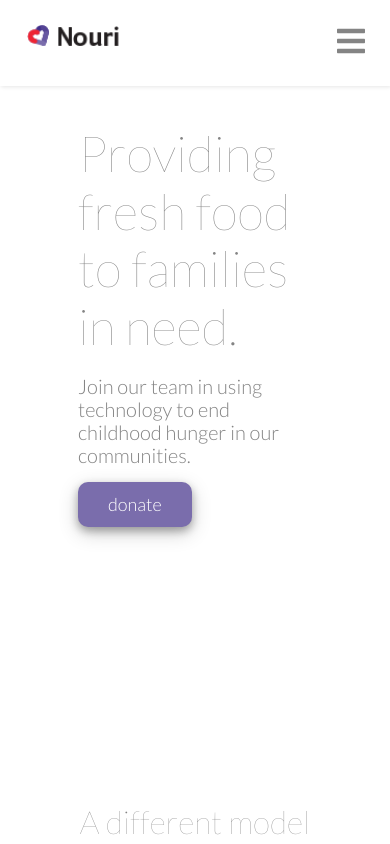
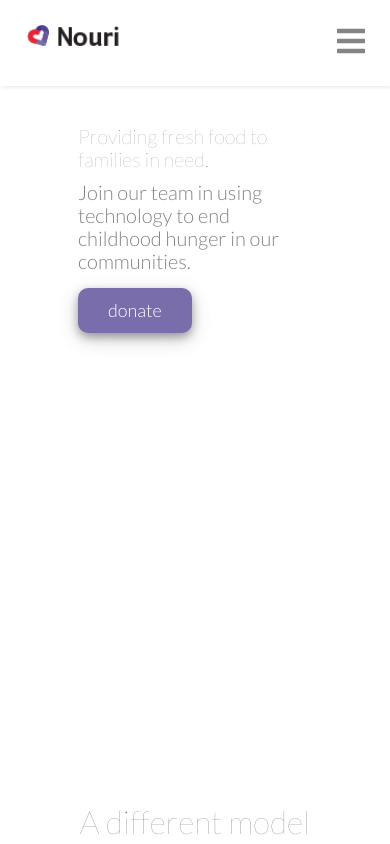
Before and after one commit to nourimeals/website, a React app: page / in a window 390 px wide. Shown: the top 844 px of the page. Built offline with nearby package versions, Linux system fonts and the light colour scheme; a web font is replaced by a local one.

Commit message:
update class welcome-tile for mobile device of screen size 640x360 such that the initial load page is centered properly

```diff
--- a/src/components/home/sections/sections.scss
+++ b/src/components/home/sections/sections.scss
@@ -1,4 +1,15 @@
+/* impliment 2 - 10 at later date /*
+// Medium devices (tablets, 768px and up)
+//@media (min-width: 768px) { ... }
+
+// Large devices (desktops, 992px and up)
+//@media (min-width: 992px) { ... }
+
+// Extra large devices (large desktops, 1200px and up)
+//@media (min-width: 1200px) { ... }
 /*     Extra small devices (portrait phones, less than 576px) */
+// Small devices (landscape phones, 576px and up)
+//@media (min-width: 576px) {  }
 
 
 /*    WELCOME SECTION     */
@@ -8,6 +19,16 @@
   flex-direction: column;
   align-items: center;
   height: 85vh;
+  @media only screen and (min-width: 650px) and (min-heigh: 360px){
+    display: none;
+    flex-direction: row;
+      justify-content: center;
+      align-items: flex-start;
+      margin-top: 5%;
+      height: 30vh;
+
+   }
+
 
   @media only screen and (min-width: 992px) {
       flex-direction: row;
@@ -31,10 +52,19 @@
       }
   }
  .welcome-title{
-      font-size: 50px;
+      font-size: 20px;
       font-weight: 100;
       color: #848484;
-      padding-bottom: 20px;
+      padding-bottom: 10px;
+      @media only screen and (min-width: 640px) and (min-height: 360px){
+    //display: none;
+    flex-direction: row;
+      justify-content: center;
+      align-items: flex-start;
+      margin-top: 5%;
+      height: 10vh;
+
+   }
  }
  .welcome-sub-title {
      padding-bottom: 15px;
```
